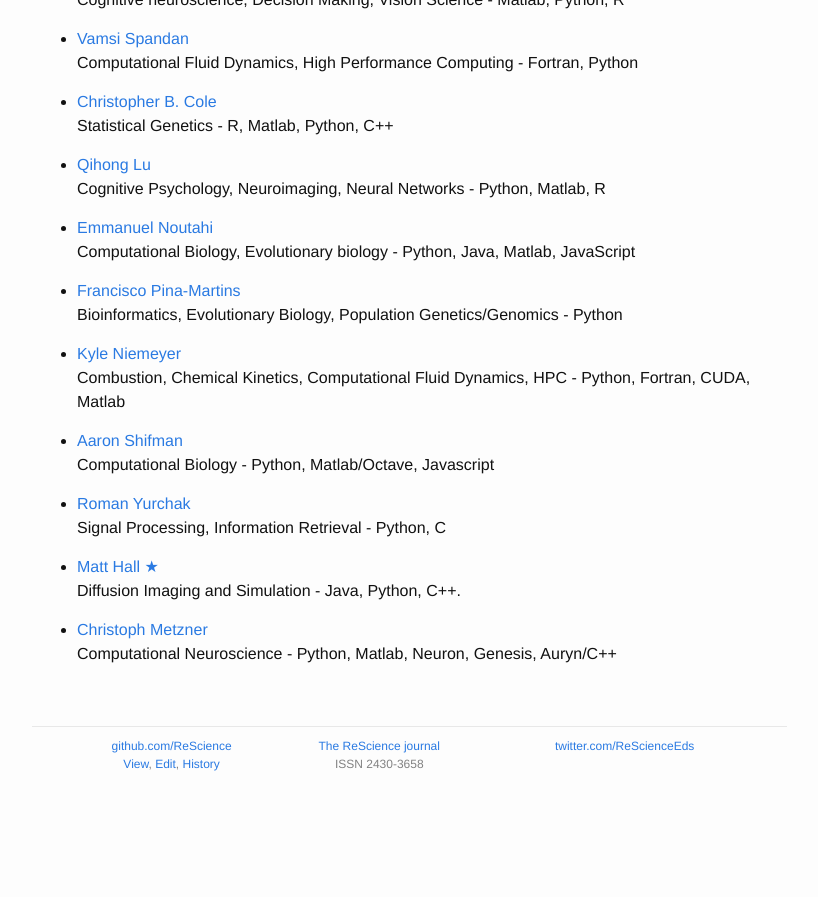
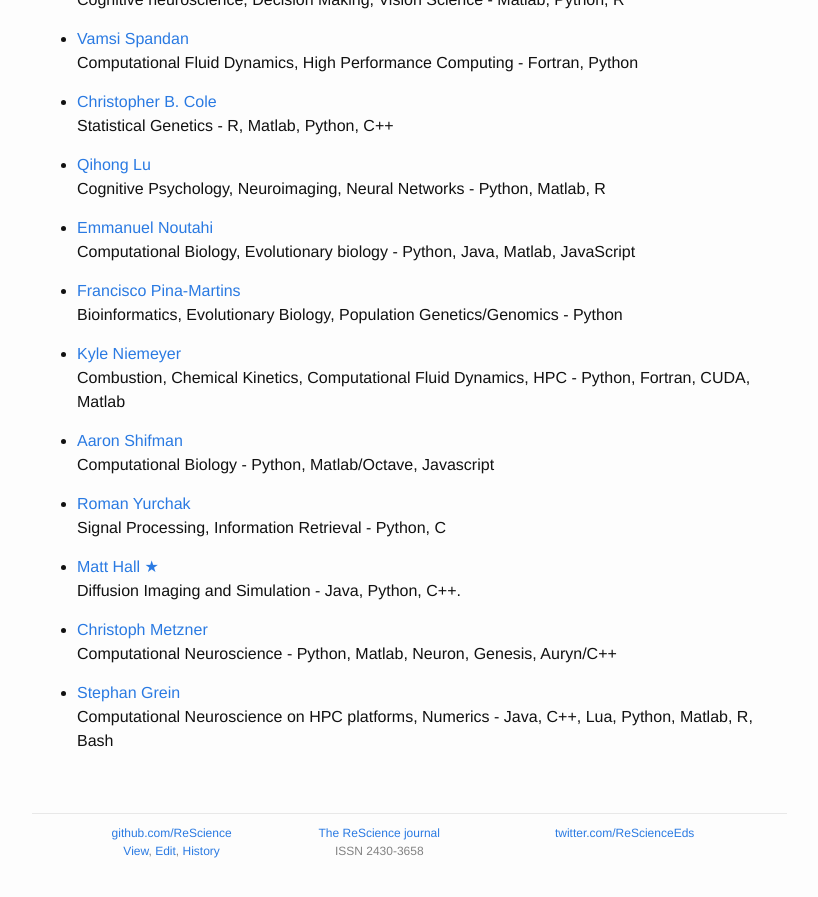
Before and after one commit to ReScience/rescience.github.io, a Jekyll site: the page built from 04-board.md, in a window 1280 px wide and 900 px high, scrolled down 4236 px. Shown: the top 897 px of the window, without its empty margins (223-1041 px from the left). Built offline with Jekyll 4.4.1, drawn with Linux system fonts in a browser that asks for light colours; our own code applies the rules of GitHub Pages for plain Markdown files; before the commit the page ends 5049 px from its top, so only the background shows below that.

Commit message:
Board update

```diff
--- a/04-board.md
+++ b/04-board.md
@@ -245,4 +245,7 @@ accepts submissions in other open source languages.
   Diffusion Imaging and Simulation - Java, Python, C++.
 
 * [Christoph Metzner](https://github.com/ChristophMetzner)
-   Computational Neuroscience - Python, Matlab, Neuron, Genesis, Auryn/C++
+  Computational Neuroscience - Python, Matlab, Neuron, Genesis, Auryn/C++
+
+* [Stephan Grein](https://github.com/stephanmg)
+  Computational Neuroscience on HPC platforms, Numerics - Java, C++, Lua, Python, Matlab, R, Bash
```
